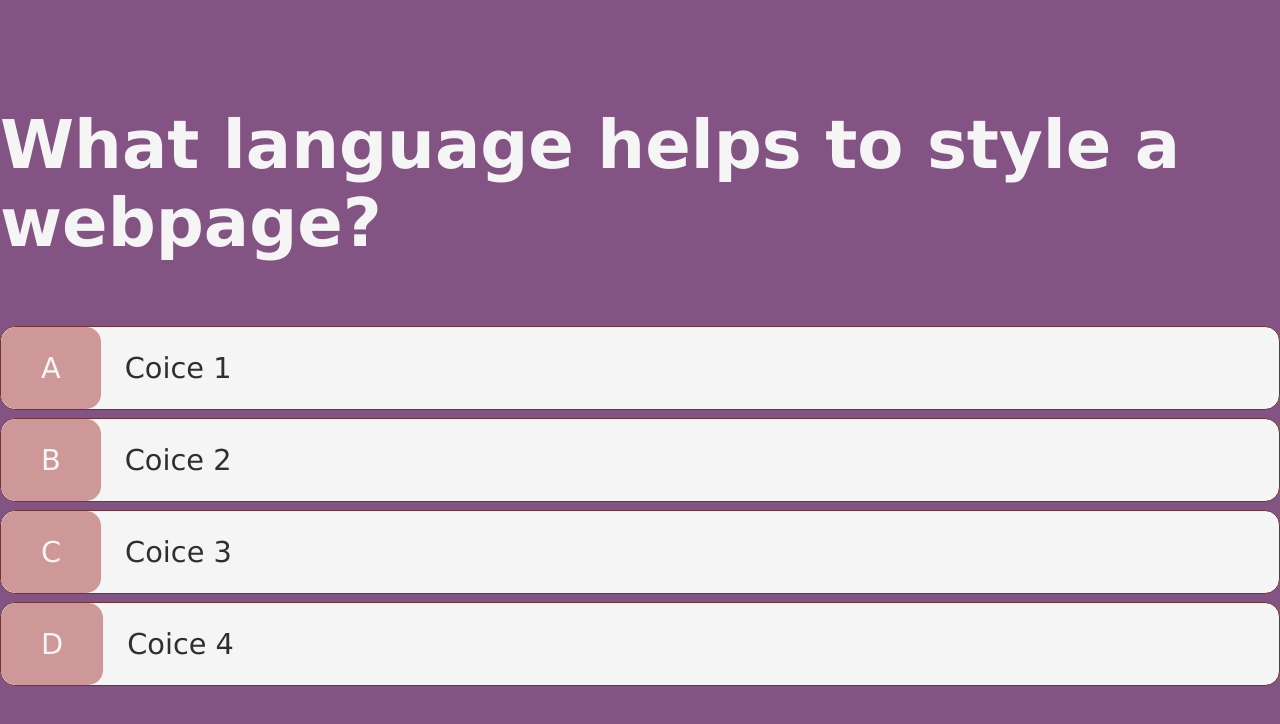
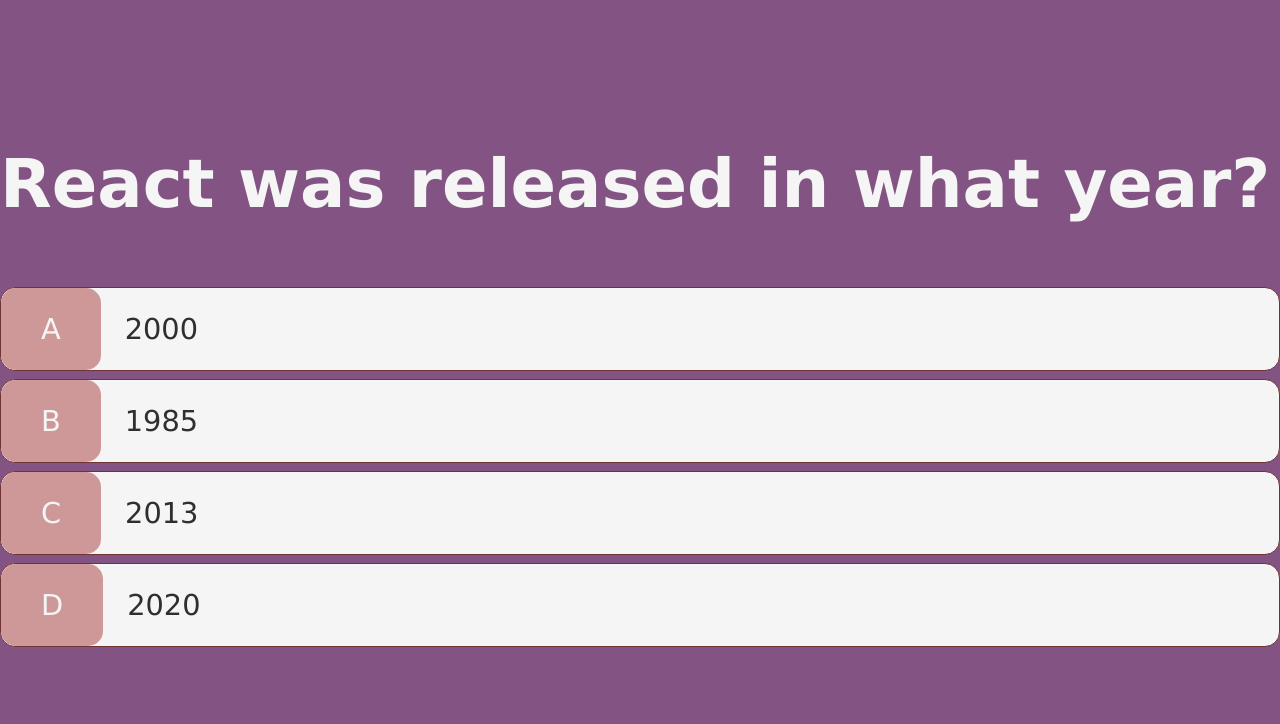
Before and after one commit to MarissaNancy/HwQuiz, a plain HTML site: page pages/game.html in a window 1280 px wide. Drawn offline with Linux system fonts and the light colour scheme.

Commit message:
added pic and updated questions to generate

```diff
--- a/pages/game.html
+++ b/pages/game.html
@@ -11,7 +11,7 @@
   <body>
     <div class="container">
       <div id="game" class="justify-center flex-column">
-        <h2 id="question">What language helps to style a webpage?</h2>
+        <h2 id="question"></h2>
         <div class="choice-container">
           <p class="choice">A</p>
           <p class="choice-text" data-number="1">Coice 1</p>
--- a/pages/game.js
+++ b/pages/game.js
@@ -5,7 +5,7 @@
 let correctAns = true;
 let score = 0;
 let questionCounter = 0;
-let availableQs = [];
+let availableQuestion = [];
 
 let questions = [
     {
@@ -74,20 +74,26 @@
 ]
 
 const correctBonus = 10;
-const maxQs = 7;
+const maxQuestions = 7;
 
 startGame = () => {
-    questionCounter=0;
-    score=0;
-    availableQs = [...questions];
-    console.log(availableQs);
-    getNewQs();
+    questionCounter = 0;
+    score = 0;
+    availableQuestion = [...questions];
+    console.log(availableQuestion);
+    getNewQuestion();
 };
 
-getNewQs = () => {
+getNewQuestion = () => {
+    questionCounter++;
+   const questionIndex = Math.floor(Math.random() * availableQuestion.length);
+   currentQuestion = availableQuestion[questionIndex];
+   question.innerText = currentQuestion.question;
 
-    questionCounter++;
-
-}
+   choices.forEach( choice => {
+       const number = choice.dataset['number'];
+       choice.innerText = currentQuestion['choice' + number];
+   })
+};
 
 startGame();
--- /dev/null
+++ b/pages/highscores.js
@@ -0,0 +1 @@
+console.log("Hello :)")
```
Also changed, not shown: pages/highscores.html (+3 -0 lines), Assets/questions.png (added), 1 other file.
